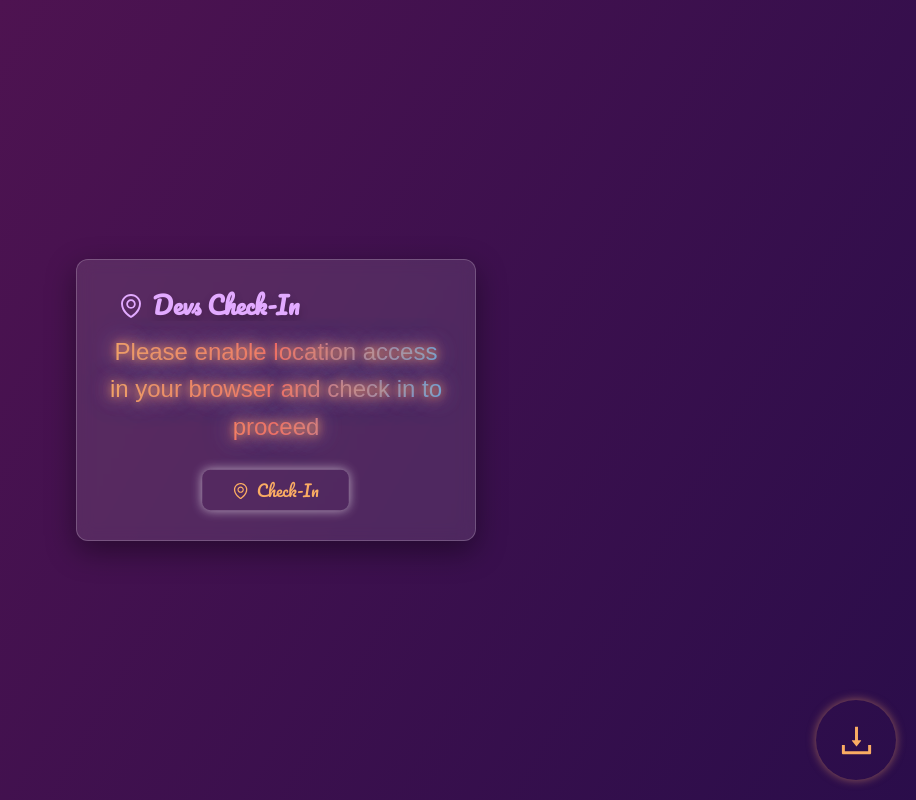
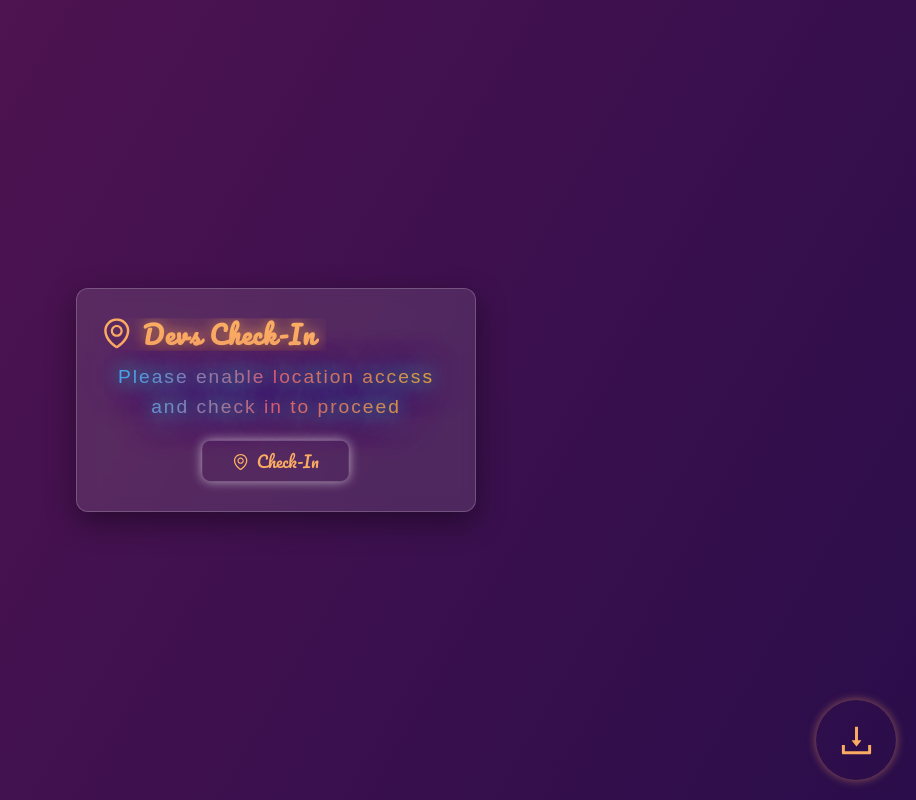
Before and after one commit to Cedarich/Devs, a React (Create React App) app: page / in a window 1280 px wide. Shown: the whole page, without its empty margins (364-1280 px from the left). Built offline with nearby package versions, Linux system fonts and the light colour scheme.

Commit message:
finaltouch

```diff
--- a/src/component/LocationCheckn.jsx
+++ b/src/component/LocationCheckn.jsx
@@ -419,16 +419,26 @@ const LocationCheckIn = () => {
   }
 }
 
-@keyframes glowEffect {
+@keyframes glowText {
     0% {
-    box-shadow: 0 0 10px rgba(250, 172, 99, 0.5), 0 0 20px rgba(250, 172, 99, 0.3);
+      text-shadow: 0 0 10px rgba(0, 255, 204, 0.8), 0 0 20px rgba(0, 170, 255, 0.6), 0 0 30px rgba(255, 0, 255, 0.5);
     }
     50% {
-    box-shadow: 0 0 20px rgba(250, 172, 99, 1), 0 0 30px rgba(250, 172, 99, 0.7);
+      text-shadow: 0 0 20px rgba(0, 255, 204, 1), 0 0 40px rgba(0, 170, 255, 0.7), 0 0 60px rgba(255, 0, 255, 0.8);
     }
     100% {
-    box-shadow: 0 0 10px rgba(250, 172, 99, 0.5), 0 0 20px rgba(250, 172, 99, 0.3);
+      text-shadow: 0 0 10px rgba(0, 255, 204, 0.8), 0 0 20px rgba(0, 170, 255, 0.6), 0 0 30px rgba(255, 0, 255, 0.5);
     }
+  }
+
+  @keyframes slideIn {
+    0% {
+      transform: translateY(30px);
+      opacity: 0;
+    }
+    100% {
+      transform: translateY(0);
+      opacity: 1;
     }
 
 /* Modal Title - Glitch Effect */
@@ -436,40 +446,40 @@ const LocationCheckIn = () => {
   animation: glitchEffect 1.5s infinite alternate;
 }
 
-@keyframes glitchEffect {
-  0% {
-    transform: skew(0.5deg);
-    opacity: 1;
-    clip-path: inset(0 0 0 0);
-  }
-  25% {
-    transform: skew(-0.5deg);
-    opacity: 0.8;
-    clip-path: inset(10% 0 0 0);
-  }
-  50% {
-    transform: skew(0.5deg);
-    opacity: 1;
-    clip-path: inset(0 0 10% 0);
-  }
-  75% {
-    transform: skew(-0.5deg);
-    opacity: 0.8;
-    clip-path: inset(10% 10% 0 0);
-  }
-  100% {
-    transform: skew(0.5deg);
-    opacity: 1;
-    clip-path: inset(0 0 0 0);
-  }
-}
+// @keyframes glitchEffect {
+//   0% {
+//     transform: skew(0.5deg);
+//     opacity: 1;
+//     clip-path: inset(0 0 0 0);
+//   }
+//   25% {
+//     transform: skew(-0.5deg);
+//     opacity: 0.8;
+//     clip-path: inset(10% 0 0 0);
+//   }
+//   50% {
+//     transform: skew(0.5deg);
+//     opacity: 1;
+//     clip-path: inset(0 0 10% 0);
+//   }
+//   75% {
+//     transform: skew(-0.5deg);
+//     opacity: 0.8;
+//     clip-path: inset(10% 10% 0 0);
+//   }
+//   100% {
+//     transform: skew(0.5deg);
+//     opacity: 1;
+//     clip-path: inset(0 0 0 0);
+//   }
+// }
 
-/* Button Animation */
-.ant-btn-primary:hover {
-  animation: pulseGlow 2s infinite, glow 1.5s ease-in-out infinite;
-  transform: scale(1.1);
-  box-shadow: 0 0 15px rgba(250, 172, 99, 0.7), 0 0 30px rgba(255, 165, 0, 0.5);
-}
+// /* Button Animation */
+// .ant-btn-primary:hover {
+//   animation: pulseGlow 2s infinite, glow 1.5s ease-in-out infinite;
+//   transform: scale(1.1);
+//   box-shadow: 0 0 15px rgba(250, 172, 99, 0.7), 0 0 30px rgba(255, 165, 0, 0.5);
+// }
 
 @keyframes pulseGlow {
   0% {
@@ -532,35 +542,44 @@ const LocationCheckIn = () => {
           style={{
             fontFamily: "'Pacifico', sans-serif",
             fontSize: "1.5rem",
-            color: "#e2aaff",
+            color: "#faac63", // Main color, harmonized with app color
             overflow: "hidden",
             paddingRight: "10px",
             whiteSpace: "nowrap",
             animation:
               "typing 4s steps(30) 1s 1 normal, blink 0.75s step-end infinite",
-            textShadow: "0 4px 8px rgba(0, 0, 0, 0.2)",
+            textShadow:
+              "0 4px 8px rgba(0, 0, 0, 0.2), 0 0 30px rgba(250, 172, 99, 0.8), 0 0 10px rgba(250, 172, 99, 0.6)",
+            letterSpacing: "1px", // Adds spacing to enhance the futuristic feel
+            transform: "scale(1.05)", // Slight scaling for a modern effect
           }}
         >
           <EnvironmentOutlined
-            style={{ fontSize: "1.5rem", marginRight: "10px" }}
+            style={{
+              fontSize: "1.8rem", // Larger icon for Web3 feel
+              marginRight: "10px",
+              color: "#faac63", // Harmonized with text color
+            }}
           />
           Devs Check-In
         </Title>
 
         <Paragraph
           style={{
-            fontFamily: "'Poppins', sans-serif",
-            fontSize: "1.5rem", // Adjusted font size for better visibility
+            fontFamily: "'Orbitron', sans-serif", // Futuristic font
+            fontSize: "1.2rem", // Adjusted font size for better visibility
             color: "transparent",
-            background: "linear-gradient(90deg, #faac63, #ff5e5e, #42aaff)",
-            WebkitBackgroundClip: "text",
+            background: "linear-gradient(90deg, #42aaff, #ff5e5e, #f9a825)", // New gradient: bright blue, neon pink, and yellow
+            WebkitBackgroundClip: "text", // To apply gradient to the text only
             textAlign: "center",
             position: "relative",
-            // animation: "glowText 2s ease-in-out infinite", // Glow text animation
-            textShadow: "0 0 10px #faac63, 0 0 20px #ff5e5e, 0 0 30px #42aaff", // Glowing text effect
+            textShadow: "0 0 10px #42aaff, 0 0 20px #f9a825, 0 0 30px #ff5e5e", // Glowing text effect with new colors
+            letterSpacing: "2px", // Add spacing for a sleek feel
+            animation:
+              "glowText 1.5s ease-in-out infinite, slideIn 1s ease-out", // Glow and slide-in animation
           }}
         >
-          Please enable location access in your browser and check in to proceed
+          Please enable location access and check in to proceed
         </Paragraph>
         <Button
           type="primary"
@@ -589,27 +608,6 @@ const LocationCheckIn = () => {
           }
           open={modalVisible}
           onCancel={handleModalClose}
-          footer={[
-            <Button
-              key="back"
-              onClick={handleModalClose}
-              icon={
-                checkInStatus === "success" ? (
-                  <EnvironmentOutlined />
-                ) : (
-                  <CloseCircleOutlined />
-                )
-              }
-              style={{
-                backgroundColor:
-                  checkInStatus === "success" ? "#4CAF50" : "#f44336",
-                color: "white",
-                fontFamily: "'Poppins', sans-serif",
-              }}
-            >
-              {checkInStatus === "success" ? "" : "Try Again"}
-            </Button>,
-          ]}
         >
           {checkInStatus === "success" ? (
             <div>
```
Lines whose indentation alone changed are shown as unchanged.
